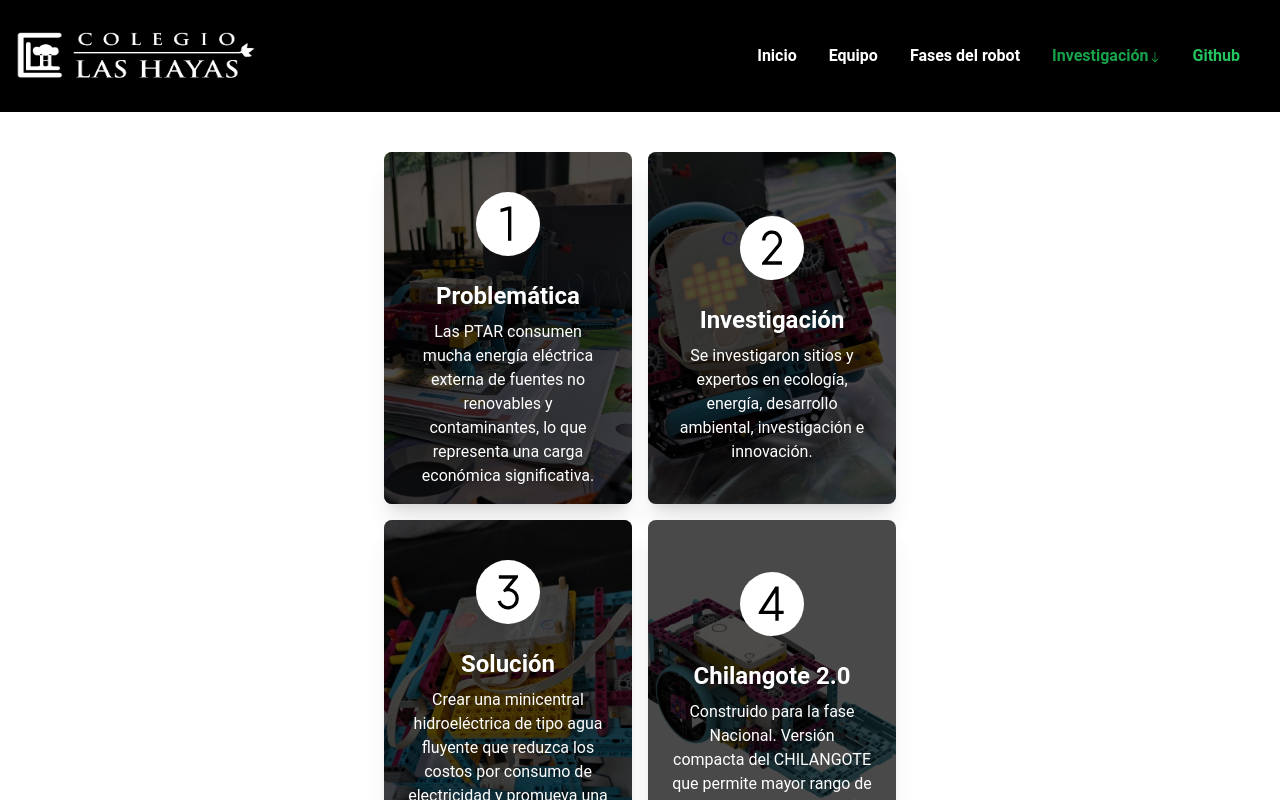
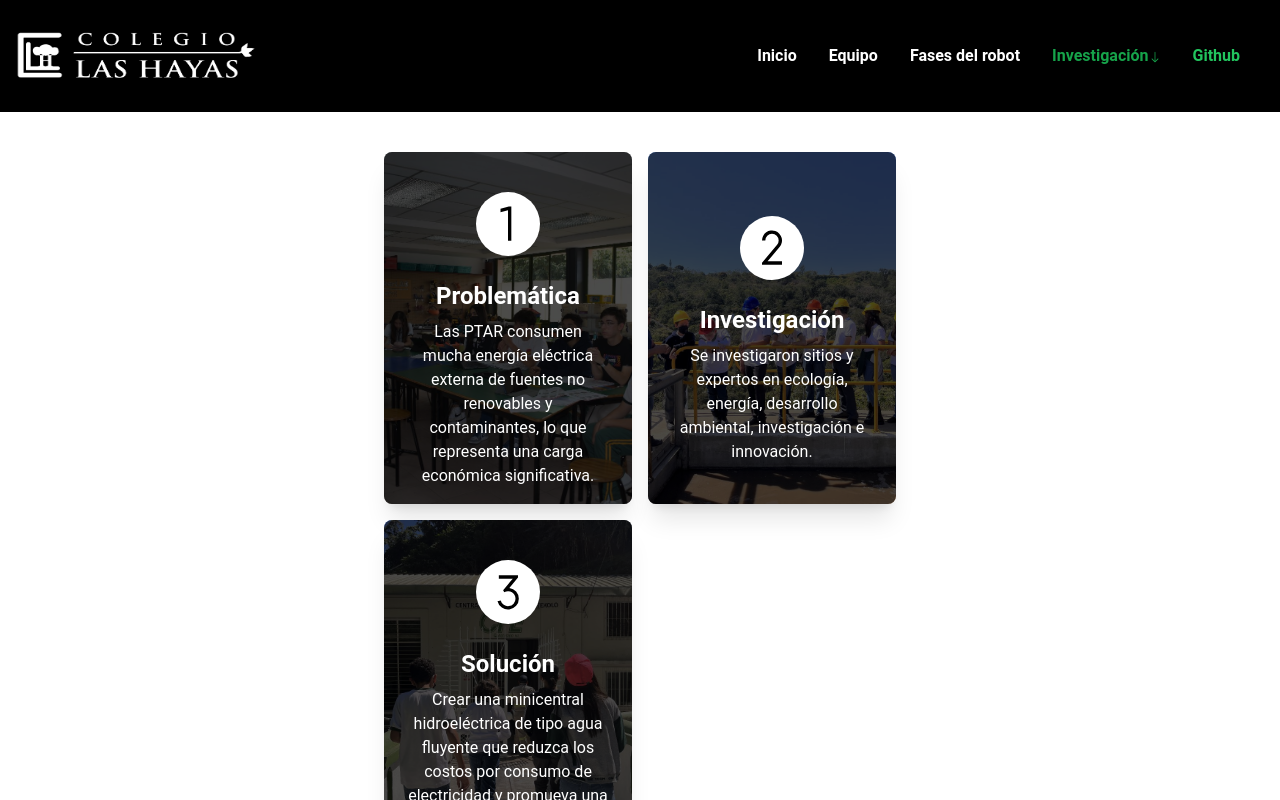
Before and after one commit to CalicheOrozco/robocoons, a React (Create React App) app: page /investigation in a window 1280 px wide. Shown: the top 800 px of the page. Built offline with nearby package versions, Linux system fonts and the light colour scheme.

Commit message:
added correct img

```diff
--- a/src/components/Investigation.js
+++ b/src/components/Investigation.js
@@ -14,7 +14,8 @@
           <div className="col-span-1">
             <Card
               imageSrc={<RiNumber1 className="h-10 w-10 text-black" />}
-              background="./robot-1.jpeg"
+              noHover={true}
+              background="./investigation-1.jpg"
               title="Problemática"
               description="Las PTAR consumen mucha energía eléctrica externa de fuentes no renovables y contaminantes, lo que representa una carga económica significativa."
             />
@@ -23,7 +24,8 @@
           <div className="col-span-1">
             <Card
               imageSrc={<RiNumber2 className="h-10 w-10 text-black" />}
-              background="./robot-2.jpeg"
+              noHover={true}
+              background="./investigation-2.jpg"
               title="Investigación"
               description="Se investigaron sitios y expertos en ecología, energía, desarrollo ambiental, investigación e innovación."
             />
@@ -32,18 +34,10 @@
           <div className="col-span-1">
             <Card
               imageSrc={<RiNumber3 className="h-10 w-10 text-black" />}
-              background="./robot-3.jpg"
+              noHover={true}
+              background="./investigation-3.jpg"
               title="Solución"
               description="Crear una minicentral hidroeléctrica de tipo agua fluyente que reduzca los costos por consumo de electricidad y promueva una estrategia sustentable para la PTAR y la comunidad."
-            />
-          </div>
-
-          <div className="col-span-1">
-            <Card
-              imageSrc={<RiNumber4 className="h-10 w-10 text-black" />}
-              background="./robot-4.jpg"
-              title="Chilangote 2.0"
-              description="Construido para la fase Nacional. Versión compacta del CHILANGOTE que permite mayor rango de movilidad y versatilidad (2 modelos construidos)."
             />
           </div>
         </div>
```
